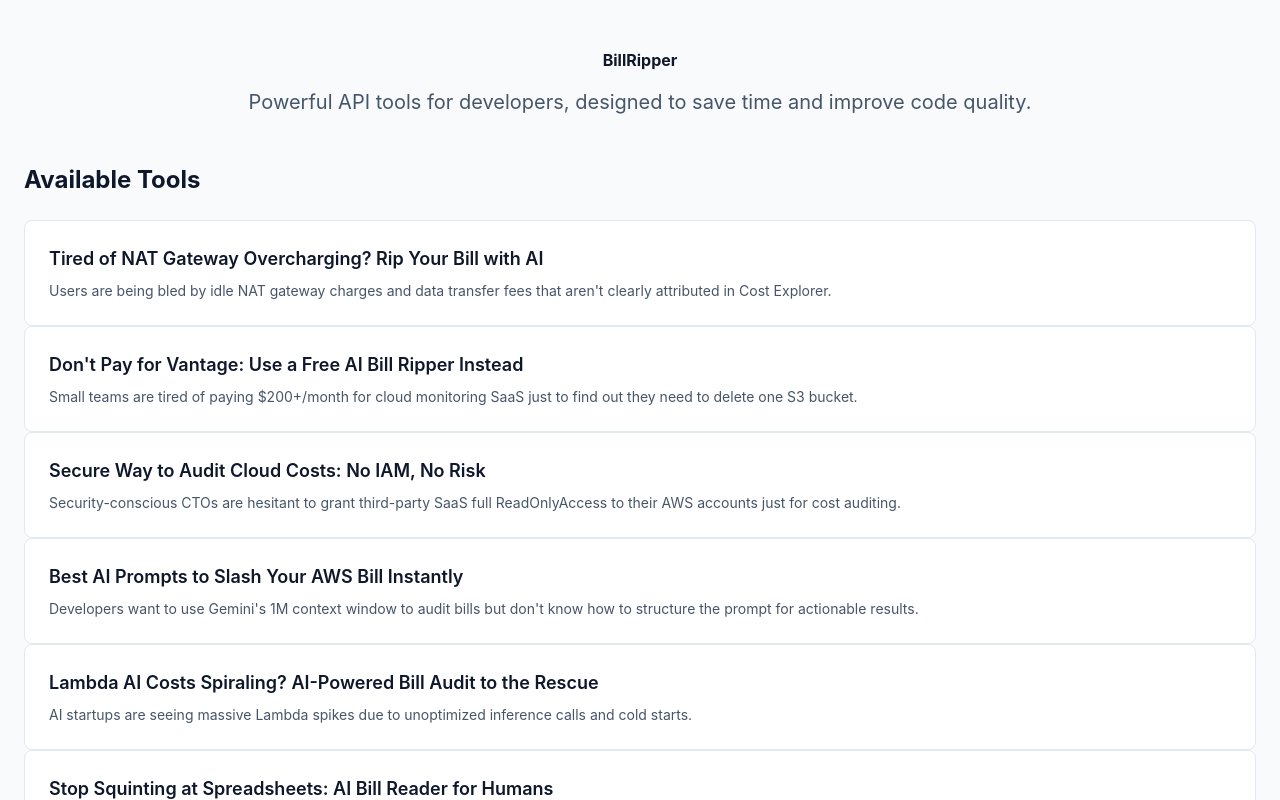
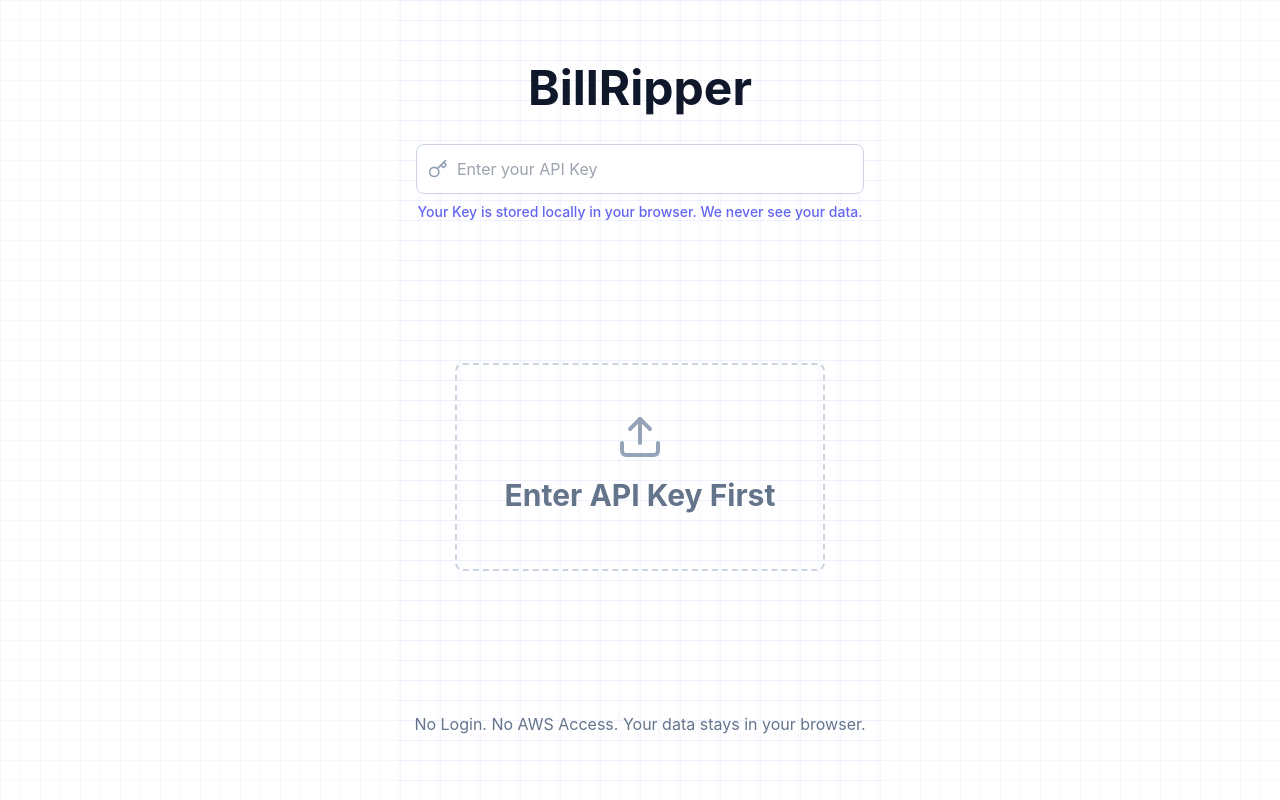
Before and after one commit to xingfangwang-eng/billripper, a Next.js app: page / in a window 1280 px wide. Shown: the top 800 px of the page. Built offline with nearby package versions, Linux system fonts and the light colour scheme.

Commit message:
fix: restore FileUpload as homepage

```diff
--- a/app/page.tsx
+++ b/app/page.tsx
@@ -1,42 +1,5 @@
-import { keywordsData } from '@/data/keywords'
+import FileUpload from '@/components/FileUpload'
 
 export default function Home() {
-  return (
-    <div className="min-h-screen bg-slate-50 py-12">
-      <div className="max-w-7xl mx-auto px-6">
-        <header className="text-center mb-12">
-          <h1 className="text-4xl font-bold text-slate-900 mb-4">
-            BillRipper
-          </h1>
-          <p className="text-xl text-slate-600 max-w-2xl mx-auto">
-            Powerful API tools for developers, designed to save time and improve code quality.
-          </p>
-        </header>
-
-        <main>
-          <section className="mb-12">
-            <h2 className="text-2xl font-bold text-slate-900 mb-6">
-              Available Tools
-            </h2>
-            <div className="grid grid-cols-1 md:grid-cols-2 lg:grid-cols-3 gap-6">
-              {keywordsData.map((keyword: any) => (
-                <a
-                  key={keyword.id}
-                  href={`/rip/${keyword.slug}`}
-                  className="bg-white p-6 rounded-lg border border-slate-200 hover:border-red-500 hover:shadow-lg transition-all"
-                >
-                  <h3 className="text-lg font-semibold text-slate-900 mb-2">
-                    {keyword.title}
-                  </h3>
-                  <p className="text-slate-600 text-sm line-clamp-2">
-                    {keyword.problem_description}
-                  </p>
-                </a>
-              ))}
-            </div>
-          </section>
-        </main>
-      </div>
-    </div>
-  )
+  return <FileUpload />
 }
```
